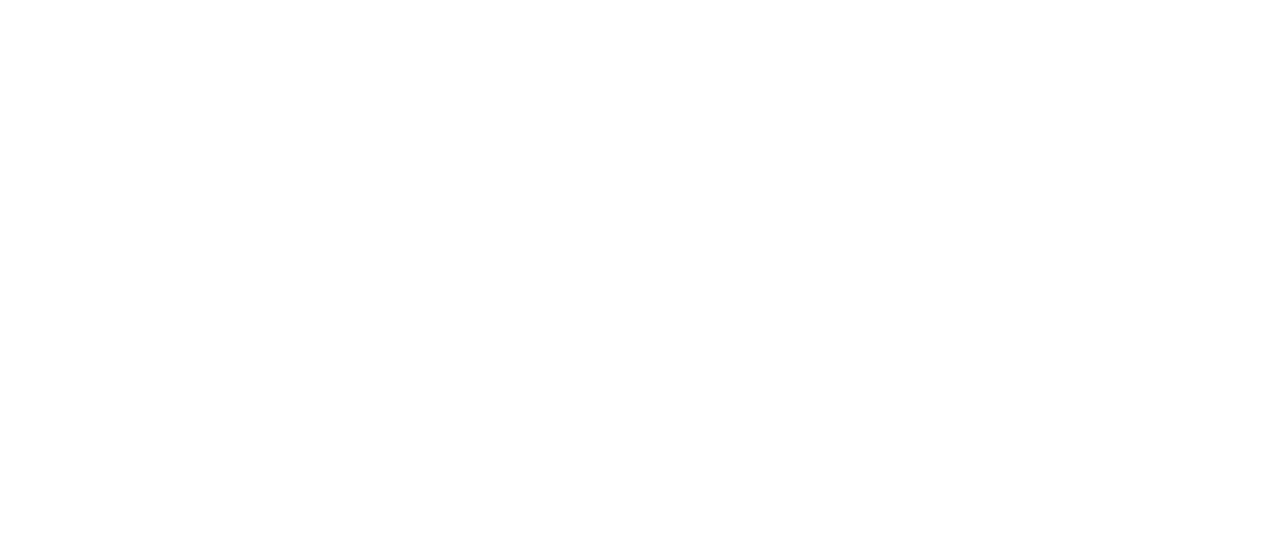
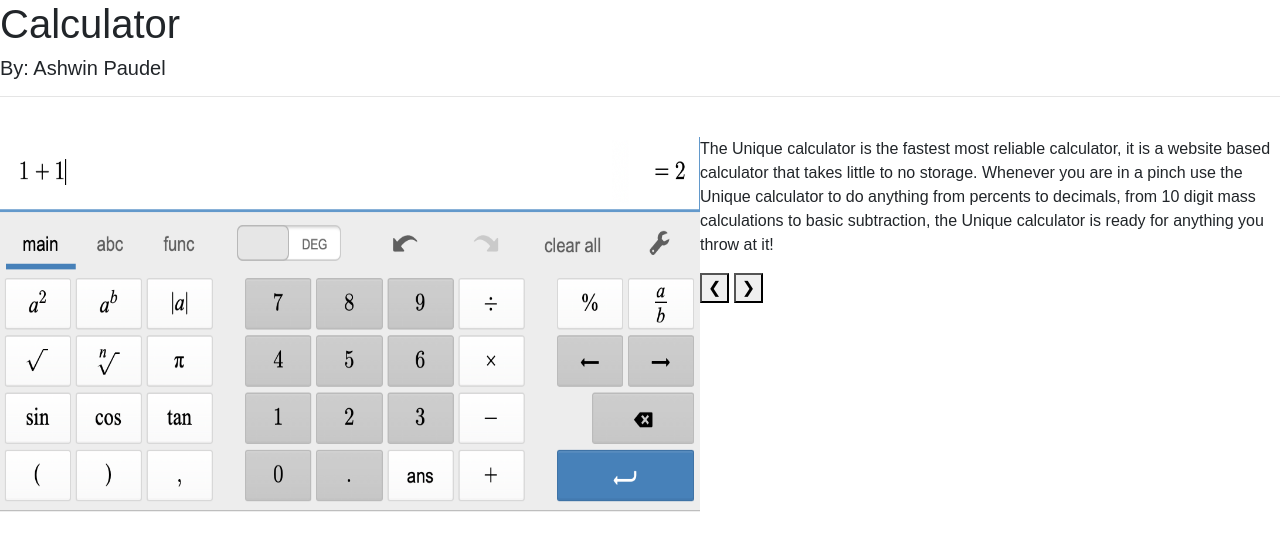
Before and after one commit to Ashwin-Paudel/Extension-Store, a plain HTML site: page Extensions/Calculator.html in a window 1280 px wide. Drawn offline with nearby package versions, Linux system fonts and the light colour scheme.

```diff
--- /dev/null
+++ b/CSS/Extensions.css
@@ -0,0 +1,10 @@
+.mySlides {
+    float: left;
+    display: none;
+}
+.extension-description {
+    float: none;
+}
+* {
+    font-family: 'SF-Pro-Display', sans-serif;
+}
--- a/Extensions/Calculator.html
+++ b/Extensions/Calculator.html
@@ -2,9 +2,47 @@
 <html lang="en">
 <head>
     <meta charset="UTF-8">
-    <title>Calculator - Unique Extension</title>
+    <title>[Extension Name] - Unique Extension</title>
+    <link rel="stylesheet" href="https://stackpath.bootstrapcdn.com/bootstrap/4.3.1/css/bootstrap.min.css" integrity="sha384-ggOyR0iXCbMQv3Xipma34MD+dH/1fQ784/j6cY/iJTQUOhcWr7x9JvoRxT2MZw1T" crossorigin="anonymous">
+    <link rel="stylesheet" href="../CSS/Extensions.css">
 </head>
 <body>
+<h1>Calculator</h1>
+<h5>By: Ashwin Paudel</h5>
+<hr>
+<br>
+<div>
+    <img class="mySlides" src="../Images/Calculator.png" height="375" width="700"/>
+    <img class="mySlides" src="../favicon_io/favicon.ico" height="375" width="700"/>
+    <img class="mySlides" src="../Images/Calculator.png" height="375" width="700"/>
+    <img class="mySlides" src="../Images/Calculator.png" height="375" width="700"/>
+</div>
+<p>The Unique calculator is the fastest most reliable calculator, it is a website based calculator that takes little to no storage. Whenever you are in a pinch use the Unique calculator to do anything from percents to decimals, from 10 digit mass calculations to basic subtraction, the Unique calculator is ready for anything you throw at it!</p>
+<div class="extension-description">
+    <button onclick="plusDivs(-1)">&#10094;</button>
+    <button onclick="plusDivs(1)">&#10095;</button>
+</div>
 
+<pre></pre>
+<pre></pre>
 </body>
+<script>
+    var slideIndex = 1;
+    showDivs(slideIndex);
+
+    function plusDivs(n) {
+        showDivs(slideIndex += n);
+    }
+
+    function showDivs(n) {
+        var i;
+        var x = document.getElementsByClassName("mySlides");
+        if (n > x.length) {slideIndex = 1}
+        if (n < 1) {slideIndex = x.length}
+        for (i = 0; i < x.length; i++) {
+            x[i].style.display = "none";
+        }
+        x[slideIndex-1].style.display = "block";
+    }
+</script>
 </html>
```
